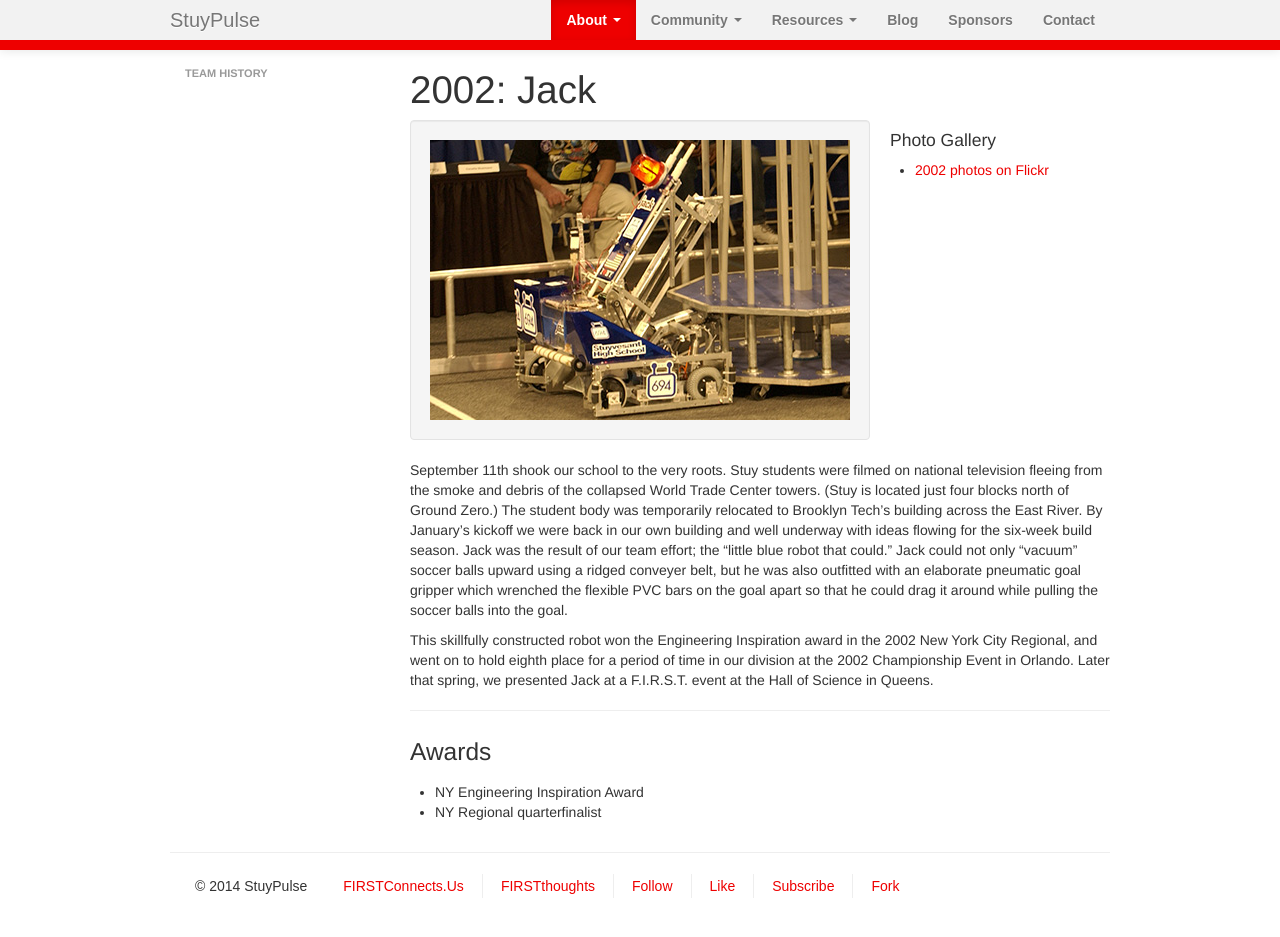
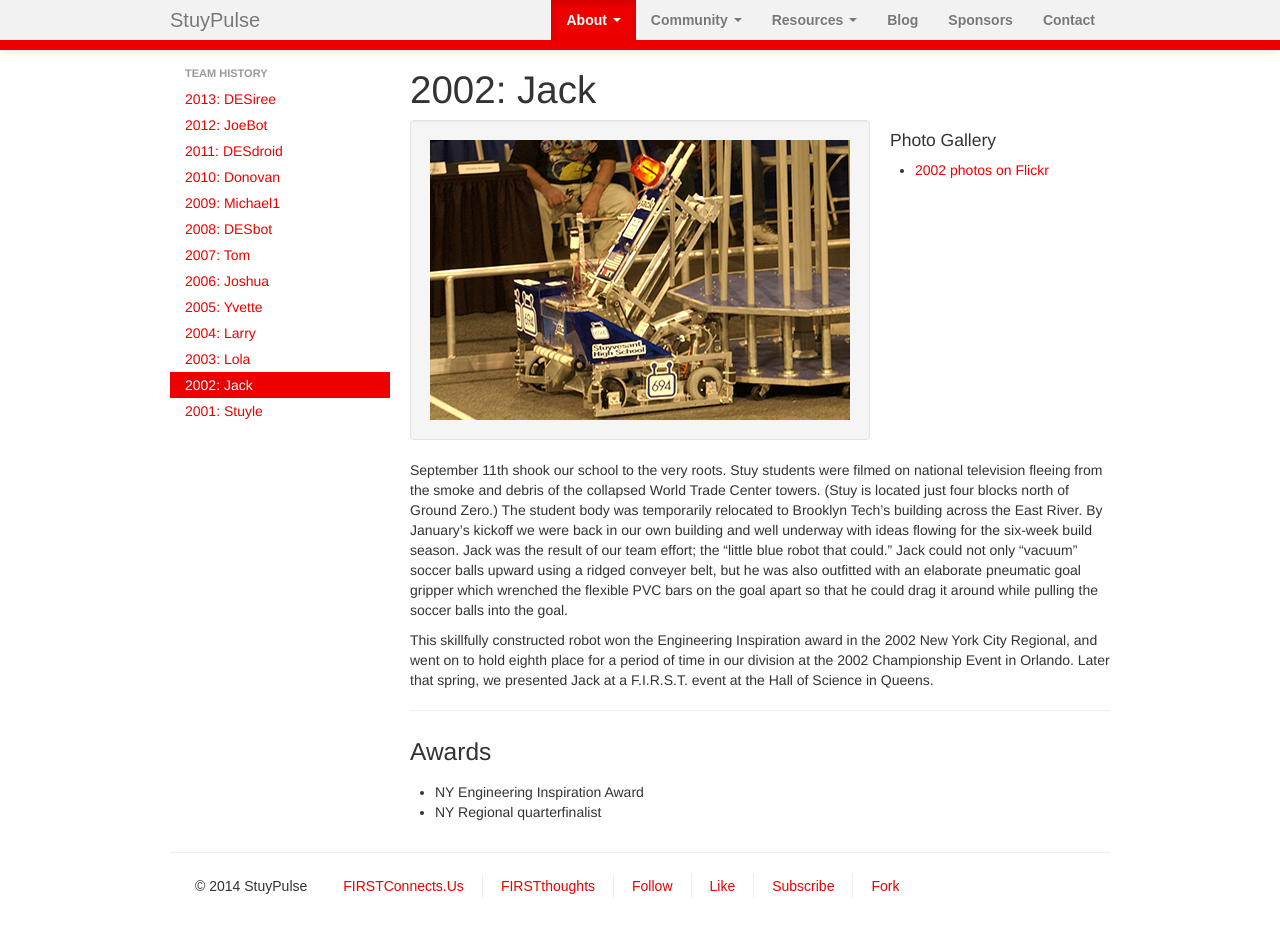
Before and after one commit to StuyPulse/team694.github.io, a Jekyll site: the page built from about/history/2002/index.md, in a window 1280 px wide and 938 px high. Built offline with Jekyll 4.4.1, drawn with Linux system fonts in a browser that asks for light colours; nearby versions of some CDN libraries.

Commit message:
Use "where" filter for building history layout.
Jekyll 2.0.0 required.

```diff
--- a/_layouts/history.html
+++ b/_layouts/history.html
@@ -1,18 +1,16 @@
 ---
 layout: default
-years: [2013, 2012, 2011, 2010, 2009, 2008, 2007, 2006, 2005, 2004, 2003, 2002, 2001]
 description: Over the many years of its existence, StuyPulse has developed significantly, accomplishing much in terms of experience, awards and outreach.
 ---
 <div class="row">
     <div class="span3">
         <ul class="nav nav-list">
             <li class="nav-header">Team History</li>
-            {% for year in page.years %}
-                {% for p in site.pages %}
-                    {% if p.layout == 'history' and p.year == year %}
-                        <li {% if page.year == year %}class="active"{% endif %}><a href="/about/history/{{ p.year }}/">{{ p.year }}: {{ p.title }}</a></li>
-                    {% endif %}
-                {% endfor %}
+            {% assign history_pages = site.pages | where: 'layout', 'history' | sort: 'year' | reverse %}
+            {% for p in history_pages %}
+                {% if p.year %}
+                    <li {% if page.year == p.year %}class="active"{% endif %}><a href="/about/history/{{ p.year }}/">{{ p.year }}: {{ p.title }}</a></li>
+                {% endif %}
             {% endfor %}
         </ul>
     </div>
```
